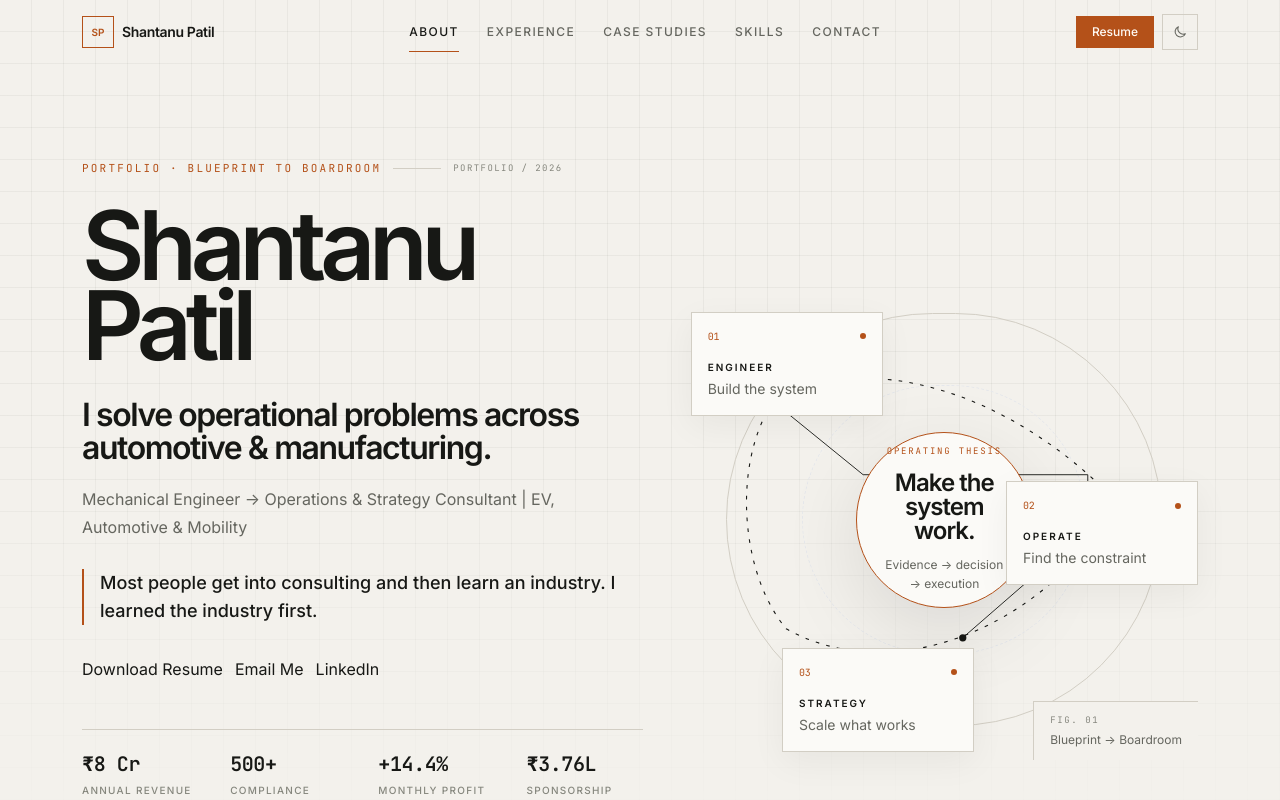
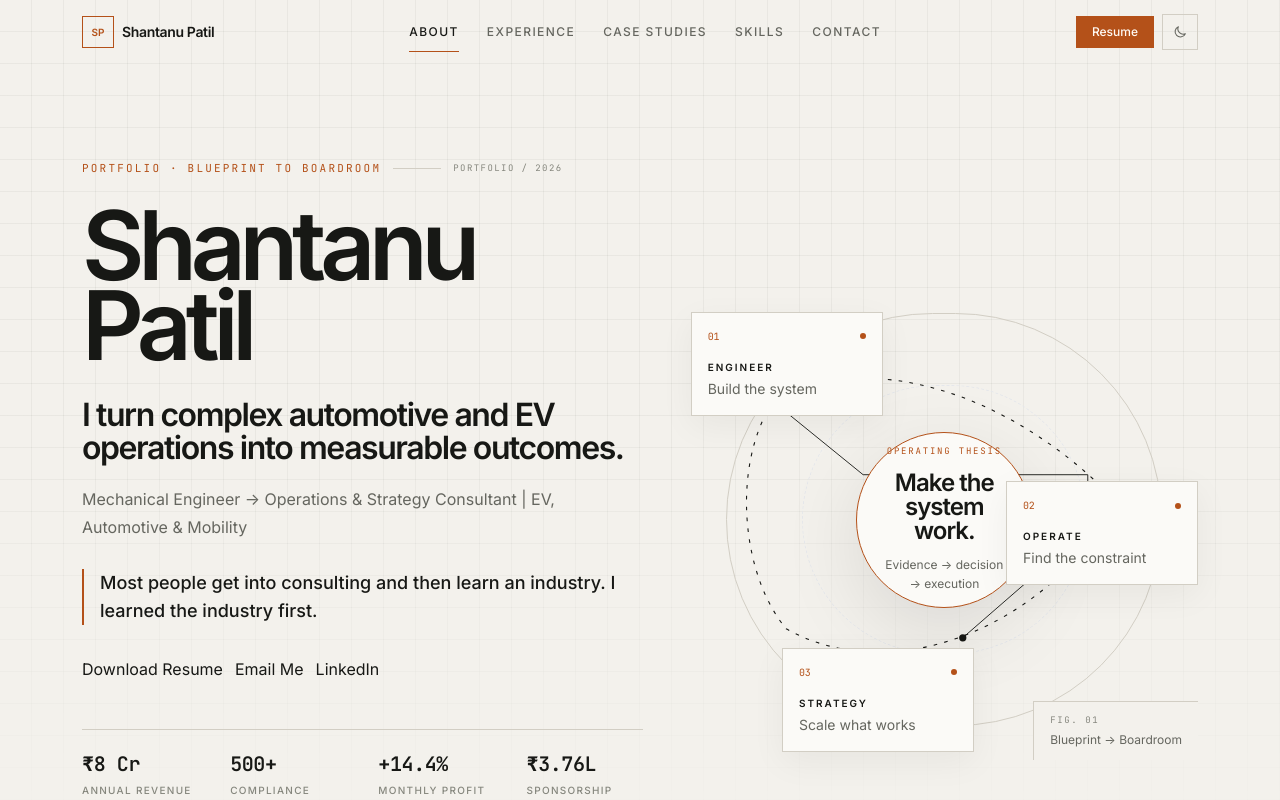
Before and after one commit to shantanuspatil2002-tech/shantanu-portfolio, a React (Vite) app: page / in a window 1280 px wide. Shown: the top 800 px of the page. Built offline with nearby package versions, Linux system fonts and the light colour scheme.

Commit message:
sharpen hero around EV operations and reduce repeated proof

```diff
--- a/src/content.ts
+++ b/src/content.ts
@@ -33,7 +33,7 @@ export const site = {
   name: 'Shantanu Patil',
   role: 'Mechanical Engineer → Aspiring Operations & Strategy Consultant',
   // Leads the hero: one plain statement first, keywords underneath.
-  statement: 'I solve operational problems across automotive & manufacturing.',
+  statement: 'I turn complex automotive and EV operations into measurable outcomes.',
   positioningLine:
     'Mechanical Engineer → Operations & Strategy Consultant | EV, Automotive & Mobility',
   // The one line that actually differentiates him. Surfaced in the hero and
```
